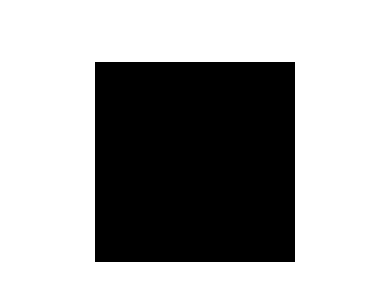
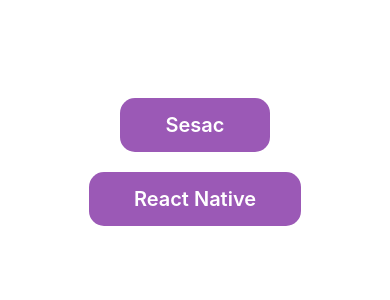
Before and after one commit to YeojinJeon/react-native-style, a React Native app: screen / in a window 390 px wide. Shown: the part 260-560 px from the top of the page. Built offline with nearby package versions, Linux system fonts and the light colour scheme.

Commit message:
styled components

```diff
--- a/src/App.js
+++ b/src/App.js
@@ -3,21 +3,29 @@
 import { viewStyles, textStyles } from "./styles";
 import { Header, Contents, Footer } from "./components/Layout";
 import ShadowBox from "./components/ShadowBox";
+import styled from "styled-components/native";
+import Button from "./components/Button";
+
 const App = () => {
     return (
-        <View style={viewStyles.container}>
-            {/* <Header />
-            <Contents />
-            <Footer /> */}
-            <ShadowBox />
-        </View>
+        <Container>
+            <Button title="Sesac" />
+            <Button title="React Native" />
+        </Container>
     );
 };
+
+const Container = styled.View`
+flex:1;
+background-color: #ffffff;
+align-items: center;
+justify-content: center;
+`;
 
 const classStyles = StyleSheet.create({
     container: {
         flex: 1,
-        backgroundColor: '#fff', //white
+        backgroundColor: 'yellow',
         alignItems: 'center',
         justifyContent: 'center',
     },
--- /dev/null
+++ b/src/components/Button.js
@@ -0,0 +1,26 @@
+import React from "react";
+import styled from "styled-components/native";
+
+const ButtonContainer = styled.TouchableOpacity`
+background-color: #9b59b6;
+border-radius: 15px;
+padding: 15px 40px;
+margin: 10px 0px;
+justify-content: center;
+`;
+
+const Title = styled.Text`
+font-size: 20px;
+font-weight:600;
+color: white;
+`;
+
+const Button = props => {
+    return (
+        <ButtonContainer>
+            <Title> {props.title} </Title>
+        </ButtonContainer>
+    );
+};
+
+export default Button;
```
Also changed, not shown: package.json (+5 -2 lines), 1 other file (tests, documents, lock files or other folders).
